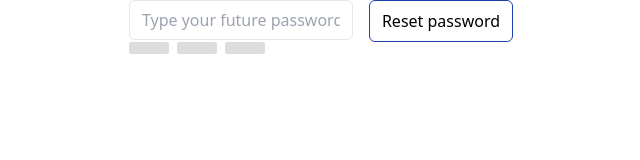
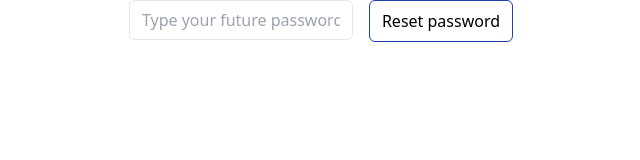
Before and after one commit to Vladyslav-Bekesh/USENSE-password, an Angular app: page / in a window 1280 px wide. Shown: the top 160 px of the page, without its empty margins (319-959 px from the left). Built offline with nearby package versions, Linux system fonts and the light colour scheme.

Commit message:
Now its work with classes instead of styles

```diff
--- a/src/app/components/password-strength/password-strength.component.html
+++ b/src/app/components/password-strength/password-strength.component.html
@@ -1,8 +1,7 @@
 <div class="flex flex-row">
   <ul class="m-0 p-0 align-baseline gap-2 grid grid-cols-3 w-224">
-    <li class="m-0 rounded-sm h-3 w-10" [style.background-color]="bar0"></li>
-    <li class="m-0 rounded-sm h-3 w-10" [style.background-color]="bar1"></li>
-    <li class="m-0 rounded-sm h-3 w-10" [style.background-color]="bar2"></li>
+    <li class="m-0 rounded-sm h-3 w-10 " [class]="bar0"></li>
+    <li class="m-0 rounded-sm h-3 w-10" [class]="bar1"></li>
+    <li class="m-0 rounded-sm h-3 w-10" [class]="bar2"></li>
   </ul>
 </div>
-<!-- ['bg-red-600', 'bg-yellow-500', 'bg-orange-500', 'bg-green-600'] -->
--- a/src/app/components/password-strength/password-strength.component.ts
+++ b/src/app/components/password-strength/password-strength.component.ts
@@ -17,13 +17,16 @@ export class PasswordStrengthComponent implements OnChanges {
   bar1: string = '';
   bar2: string = '';
 
-  constructor() { }
-
   @Input() public passwordToCheck: string = '';
 
   @Output() passwordStrength = new EventEmitter<boolean>();
 
-  private colors = ['darkred', 'orange', 'yellowgreen'];
+  private gray = 'bg-gray-400';
+  private red = 'bg-red-600';
+  private yellow = 'bg-yellow-500';
+  private green = 'bg-green-600';
+
+  private colors = [this.red, this.yellow, this.green];
 
   checkStrength(password: string) {
     let force = 0;
@@ -40,7 +43,6 @@ export class PasswordStrengthComponent implements OnChanges {
         force += 1;
       }
     });
-    console.log(force);
 
     return force;
   }
@@ -48,7 +50,7 @@ export class PasswordStrengthComponent implements OnChanges {
   private getColor(strength: number) {
     return {
       index: strength,
-      color: this.colors[strength-1],
+      color: this.colors[strength - 1],
     };
   }
 
@@ -61,10 +63,10 @@ export class PasswordStrengthComponent implements OnChanges {
   ngOnChanges(changes: { [propName: string]: SimpleChange }): void {
     const password = changes['passwordToCheck'].currentValue;
 
-    this.setBarColors(3, '#DDD');
+    this.setBarColors(3, this.gray);
 
     if (password.length > 0 && password.length <= 7) {
-      this.setBarColors(3, 'darkred');
+      this.setBarColors(3, this.red);
     }
     if (password.length >= 8) {
       const { index, color } = this.getColor(this.checkStrength(password));
```
